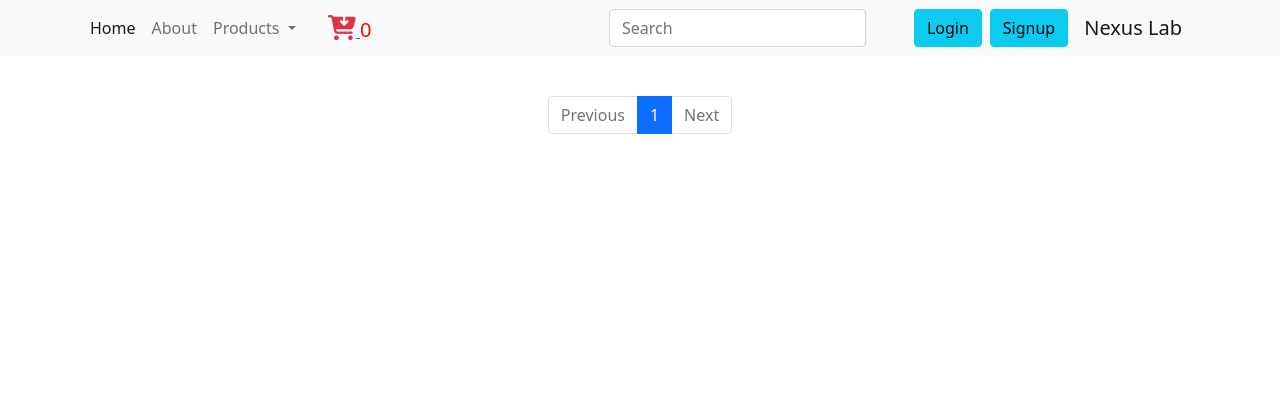
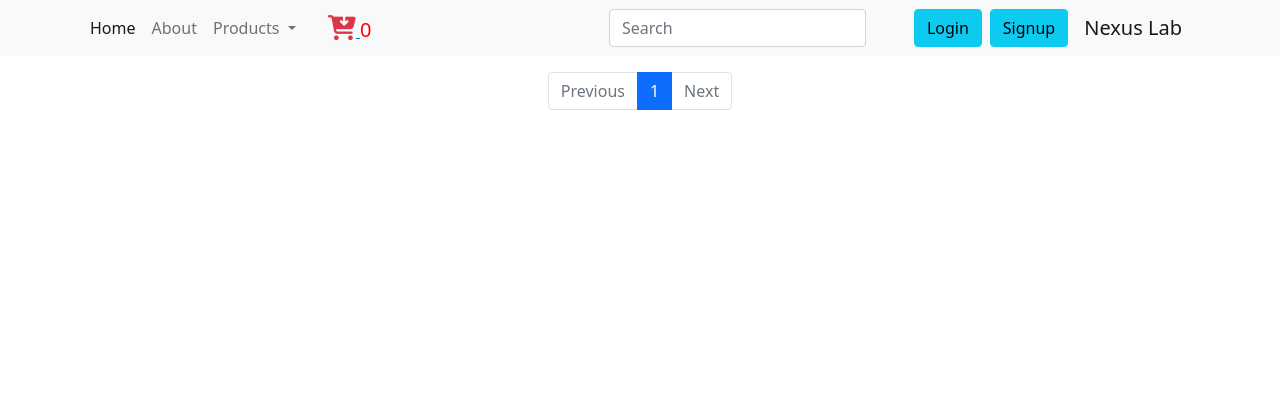
Before and after one commit to waleedsmadi/Nexus-Lab, a Django app: page /products/1/ in a window 1280 px wide. Shown: the top 420 px of the page. Run offline with Django 5.2, Linux system fonts and the light colour scheme; data that the repository does not hold is empty; some libraries are stand-ins or nearby versions.

Commit message:
refactor(pagination): resizing pagination to make it sticky in the bottom

```diff
--- a/templates/parts/pagination.html
+++ b/templates/parts/pagination.html
@@ -1,4 +1,4 @@
-<nav aria-label="..." class="d-flex justify-content-center mt-5" id="pagination">
+<nav aria-label="..." class="d-flex justify-content-center mt-4" id="pagination">
   <ul class="pagination">
 
 
--- a/wallet/templates/wallet/transactions.html
+++ b/wallet/templates/wallet/transactions.html
@@ -7,10 +7,11 @@
     <link rel="stylesheet" href="{% static 'css/bootstrap.min.css' %}">
 </head>
 <body>
+  <h3>Transactions</h3>
   {% if not page_obj %}
     <h2 class="text-center fw-light mt-3">There are no transactions yet.</h2>
   {% else %}
-<table class="table table-striped">
+<table class="table table-striped" style='height: 100vh;'>
   <thead>
     <tr>
       <th scope="col">#</th>
```
